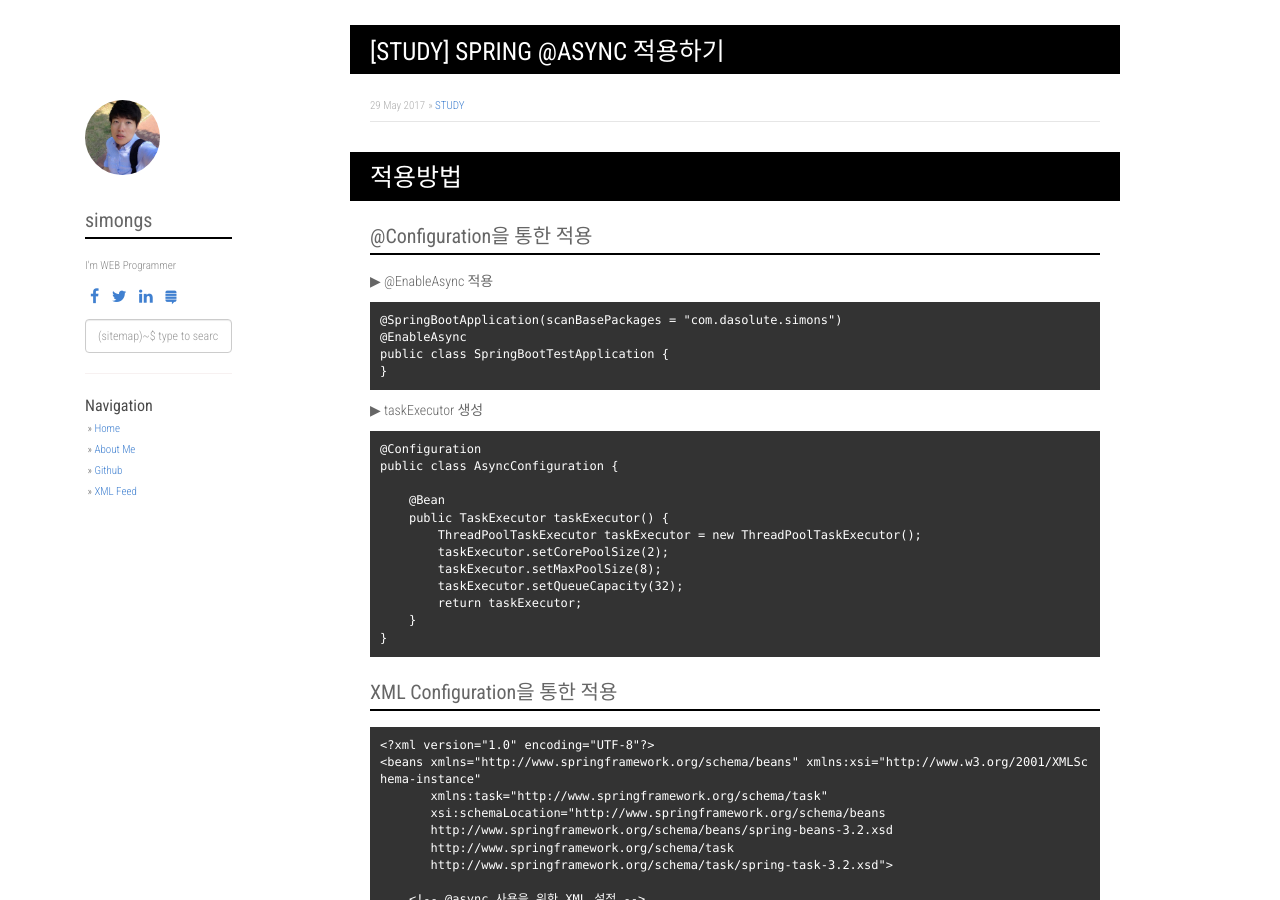
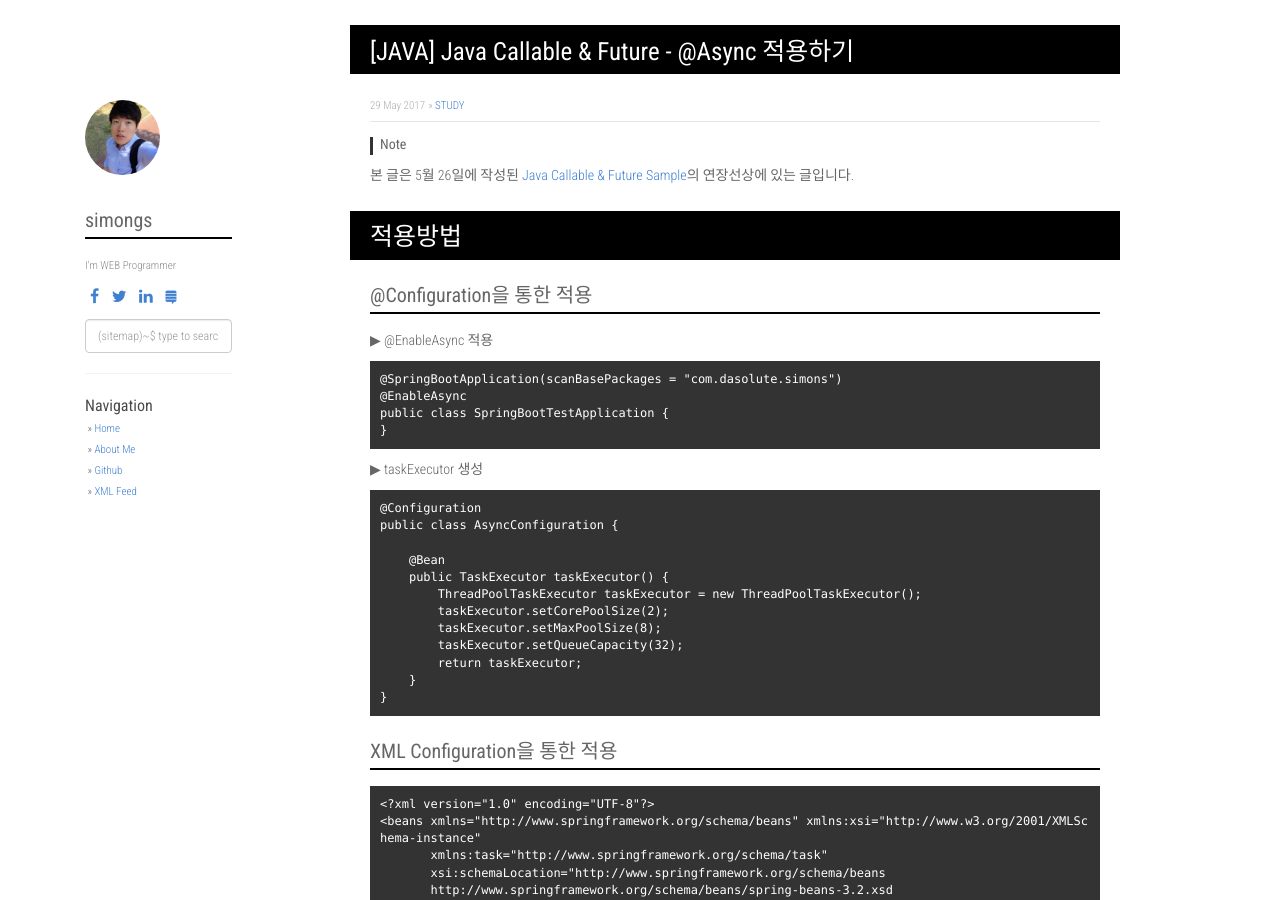
Before and after one commit to simongs/simongs.github.io, a Jekyll site: the page built from _posts/2017-05-29-[JAVA] Java Callable & Future - @Async 적용하기.markdown, in a window 1280 px wide and 900 px high. Built offline with Jekyll 4.4.1, drawn with Linux system fonts in a browser that asks for light colours; nearby versions of some CDN libraries; comment, search, counter and statistics services are not loaded; some of the changed text lies outside the part shown.

Commit message:
변경량 반영

```diff
--- a/_posts/2017-05-23-[TDD] TDD 교육.markdown
+++ b/_posts/2017-05-23-[TDD] TDD 교육.markdown
@@ -5,14 +5,15 @@ date:   2017-05-23 09:00:00 +0900
 categories: IDE
 ---
 
+#### NOTE
+본 글은 사내 TDD 교육 과정의 흔적입니다.
+
 # TDD
-
 
 ## 적용법
 
 ## 강의 STEP
  - TDD의 리듬감 전달
- -
 
 ## 중요한 단축키
  - Quick Fix (Ctrl + 1)
--- a/_posts/2017-05-29-[STUDY] SPRING @ASYNC .markdown
+++ b/_posts/2017-05-29-[JAVA] Java Callable & Future - @Async 적용하기.markdown
@@ -1,9 +1,12 @@
 ---
 layout: post
-title: "[STUDY] SPRING @ASYNC 적용하기"
+title: "[JAVA] Java Callable & Future - @Async 적용하기"
 date:   2017-05-29 09:00:00 +0900
 categories: STUDY
 ---
+
+#### Note
+본 글은 5월 26일에 작성된 [Java Callable & Future Sample](http://simongs.github.io/java/2017/05/26/JAVA-Java-Callable-&-Future-Sample.html)의 연장선상에 있는 글입니다.
 
 # 적용방법
 
--- a/_posts/2017-05-31-[STUDY] Elastic Search.markdown
+++ b/_posts/2017-05-31-[STUDY] Elastic Search.markdown
@@ -182,6 +182,8 @@ from + size 의 maximum value를 의미하고 default로는 10000입니다.
 ## FAQ
 
 ### 1. primary shard 와 replica shard의 차이점
+primary shard는 원본 데이터가 쪼개진 shard를 의미하고
+replica shard는 primary shard 데이터 기준으로 복제된다.
 
 ### 2. 운영과정에서의 Trouble Shooting
 해당 정보는 SKPlanet의 동영상을 보고 정리하였습니다.
@@ -190,6 +192,5 @@ from + size 의 maximum value를 의미하고 default로는 10000입니다.
   <iframe width="560" height="315" src="https://www.youtube.com/embed/y0fSe5nLeMs" frameborder="0" allowfullscreen></iframe>
 </figure>
 
-
 ## Reference
 - [Parent-Child Relationship Reference DOC](https://www.elastic.co/guide/en/elasticsearch/guide/master/parent-child.html )
```
Also changed, not shown: other parts of _posts/2017-05-31-[STUDY] Elastic Search.markdown (+1 -1 lines), _posts/2017-06-06-[STUDY] 스프링 리액티브 웹 개발 시리즈 (토비).markdown (renamed from _posts/2017-06-06-[STUDY] 비동기 RestTemplate과 비동기 MVC.markdown, +5 -14 lines), _posts/2017-07-09-[JAVA] 중첩 클래스의 종류.markdown (added, +72 -0 lines).
